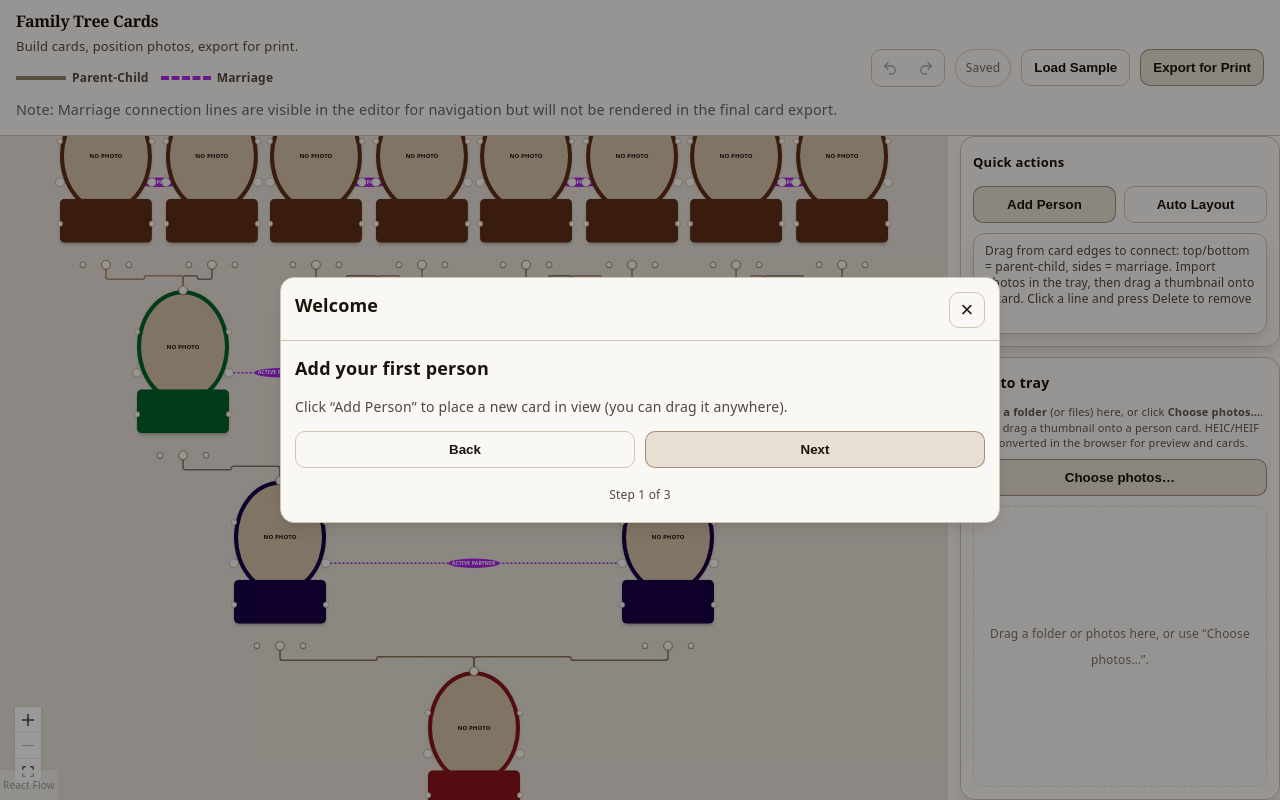
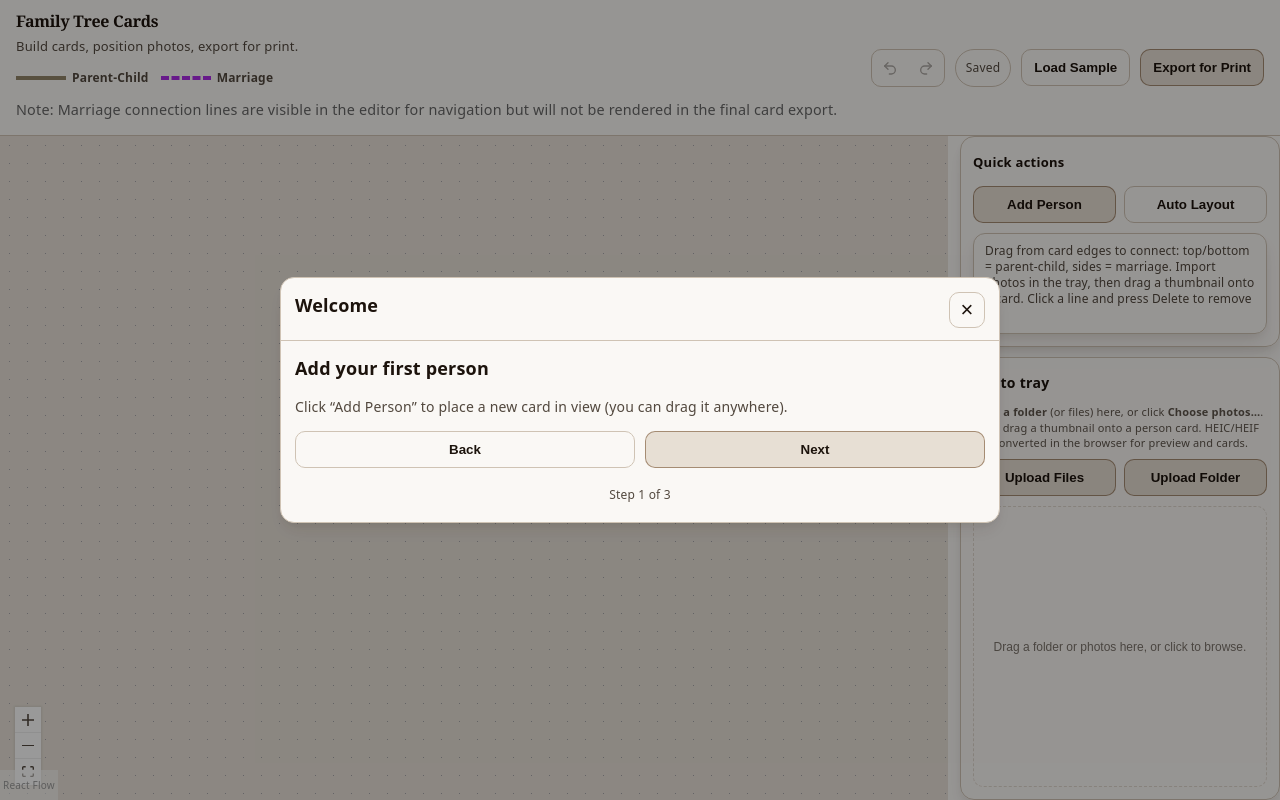
Before and after one commit to sottom/cursor-family-history-game, a React (Vite) app: page / in a window 1280 px wide. Built offline with nearby package versions, Linux system fonts and the light colour scheme.

Commit message:
some updates

```diff
--- a/src/components/FamilyCanvas.tsx
+++ b/src/components/FamilyCanvas.tsx
@@ -306,6 +306,7 @@ export default function FamilyCanvas() {
           sourceHandle: parentSourceHandleId(edge, state.edges, state.nodePositions),
           targetHandle: childTargetHandleId(edge, state.edges, state.nodePositions),
           style: { stroke: hashColorFromId(edge.source), strokeWidth: 3 },
+          pathOptions: { borderRadius: 5, offset: 10 },
           data: { relationshipType: edge.type },
           interactionWidth: 28,
         }
--- a/src/components/PhotoLibraryPanel.tsx
+++ b/src/components/PhotoLibraryPanel.tsx
@@ -164,6 +164,7 @@ export default function PhotoLibraryPanel({ className = '' }: PhotoLibraryPanelP
   const state = useAppState()
   const dispatch = useAppDispatch()
   const filePickRef = useRef<HTMLInputElement>(null)
+  const folderPickRef = useRef<HTMLInputElement>(null)
   const importHintTimerRef = useRef<number | null>(null)
   const [importing, setImporting] = useState(false)
   const [importHint, setImportHint] = useState<string | null>(null)
@@ -230,9 +231,10 @@ export default function PhotoLibraryPanel({ className = '' }: PhotoLibraryPanelP
   const onFilesChange = useCallback(
     (e: ChangeEvent<HTMLInputElement>) => {
       const list = e.target.files
+      if (!list?.length) return
+      const filesArray = Array.from(list)
       e.target.value = ''
-      if (!list?.length) return
-      void importPayload(Array.from(list).map((f) => ({ file: f })))
+      void importPayload(filesArray.map((f) => ({ file: f })))
     },
     [importPayload],
   )
@@ -292,7 +294,15 @@ export default function PhotoLibraryPanel({ className = '' }: PhotoLibraryPanelP
             onClick={() => filePickRef.current?.click()}
             disabled={importing}
           >
-            {importing ? 'Importing…' : 'Choose photos…'}
+            {importing ? 'Importing…' : 'Upload Files'}
+          </button>
+          <button
+            type="button"
+            className="ftBtn ftBtn--primary ftPhotoLibraryPanel__folderBtn"
+            onClick={() => folderPickRef.current?.click()}
+            disabled={importing}
+          >
+            {importing ? 'Importing…' : 'Upload Folder'}
           </button>
           {state.photoLibrary.length > 0 ? (
             <button type="button" className="ftBtn ftPhotoLibraryPanel__clearBtn" onClick={() => void clearLibrary()}>
@@ -303,6 +313,17 @@ export default function PhotoLibraryPanel({ className = '' }: PhotoLibraryPanelP
         <input
           ref={filePickRef}
           type="file"
+          accept="image/*,.heic,.heif,.webp"
+          className="ftPhotoLibraryPanel__hiddenInput"
+          multiple
+          onChange={onFilesChange}
+        />
+        <input
+          ref={folderPickRef}
+          type="file"
+          // @ts-expect-error webkitdirectory is non-standard but works across modern browsers
+          webkitdirectory=""
+          directory=""
           className="ftPhotoLibraryPanel__hiddenInput"
           multiple
           onChange={onFilesChange}
@@ -310,9 +331,14 @@ export default function PhotoLibraryPanel({ className = '' }: PhotoLibraryPanelP
       </div>
 
       {state.photoLibrary.length === 0 ? (
-        <div className="ftPhotoLibraryPanel__empty">
-          {importing ? 'Reading files…' : dropHover ? 'Release to import…' : 'Drag a folder or photos here, or use “Choose photos…”.'}
-        </div>
+        <button
+          type="button"
+          className="ftPhotoLibraryPanel__empty"
+          onClick={() => filePickRef.current?.click()}
+          disabled={importing}
+        >
+          {importing ? 'Reading files…' : dropHover ? 'Release to import…' : 'Drag a folder or photos here, or click to browse.'}
+        </button>
       ) : (
         <div className="ftPhotoLibraryPanel__grid">
           {state.photoLibrary.map((entry) => (
--- a/src/index.css
+++ b/src/index.css
@@ -442,6 +442,15 @@ code {
   padding: 12px 8px;
   border-radius: 10px;
   border: 1px dashed color-mix(in srgb, var(--border), transparent 20%);
+  background: transparent;
+  cursor: pointer;
+  transition: background-color 140ms ease, border-color 140ms ease;
+}
+
+.ftPhotoLibraryPanel__empty:hover:not(:disabled) {
+  background-color: color-mix(in srgb, var(--accent), transparent 90%);
+  border-color: color-mix(in srgb, var(--accent), transparent 50%);
+  opacity: 0.95;
 }
 
 .ftPhotoLibraryPanel__grid {
--- a/src/layout/layoutDagre.ts
+++ b/src/layout/layoutDagre.ts
@@ -48,8 +48,9 @@ export function layoutDagre(
   const g = new dagre.graphlib.Graph()
   g.setGraph({
     rankdir: 'TB',
-    nodesep: 10,
-    ranksep: 25,
+    // allows update line spacing combined with FamilyCanvas.tsx pathOptions: offset
+    nodesep: 24,
+    ranksep: 25 ,
     marginx: 40,
     marginy: 40,
   })
--- a/src/utils/generation.ts
+++ b/src/utils/generation.ts
@@ -42,21 +42,6 @@ export function computeGenerationByPersonId(
     }
   }
 
-  const hasCurrentMarriage = (personId: string): boolean =>
-    (persons[personId]?.marriages ?? []).some((m) => !!m.isCurrent)
-
-  const isCurrentPair = (a: string, b: string): boolean => {
-    const aCurrentWithB = (persons[a]?.marriages ?? []).some((m) => m.spouseId === b && !!m.isCurrent)
-    const bCurrentWithA = (persons[b]?.marriages ?? []).some((m) => m.spouseId === a && !!m.isCurrent)
-    return aCurrentWithB || bCurrentWithA
-  }
-
-  const activeSpousePairs = spousePairs.filter(([a, b]) => {
-    if (isCurrentPair(a, b)) return true
-    // Legacy/default data may not mark current marriages; in that case keep spouse generation matched.
-    return !hasCurrentMarriage(a) && !hasCurrentMarriage(b)
-  })
-
   let changed = true
   let guard = 0
   const maxPasses = Math.max(ids.length + 2, 8)
@@ -70,7 +55,7 @@ export function computeGenerationByPersonId(
         changed = true
       }
     }
-    for (const [a, b] of activeSpousePairs) {
+    for (const [a, b] of spousePairs) {
       const shared = Math.max(gen[a] ?? 0, gen[b] ?? 0)
       if (shared !== gen[a]) {
         gen[a] = shared
```
